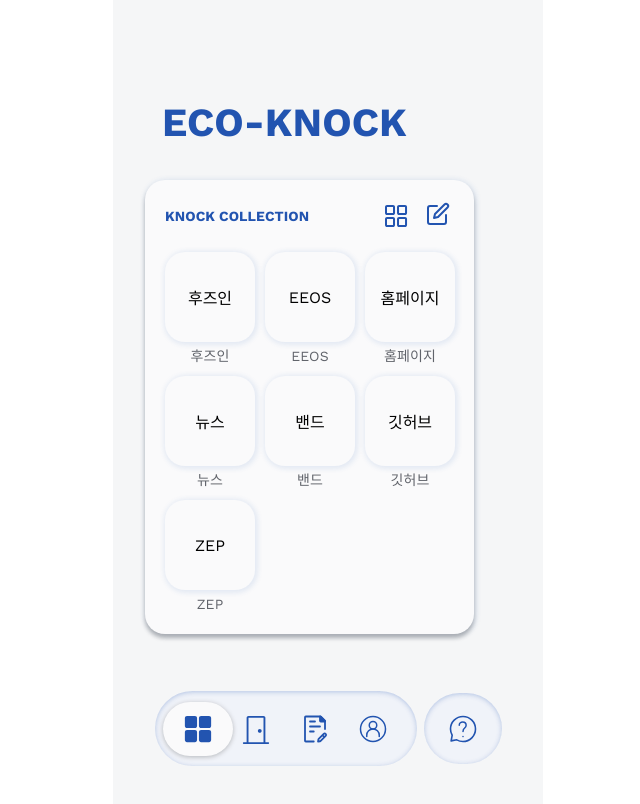
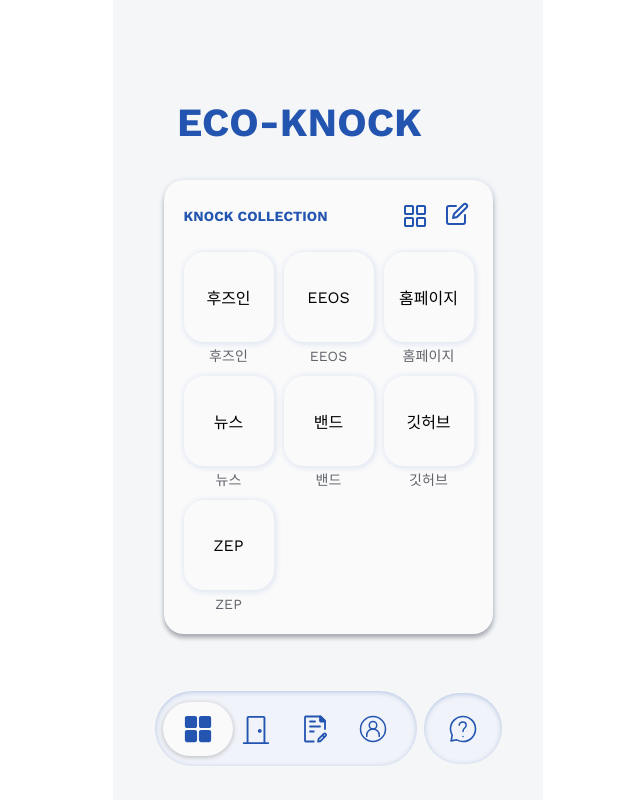
Before and after one commit to JNU-econovation/eco-knock-fe, a React (Vite) app: page / in a window 1280 px wide. Shown: the top 804 px of the page, without its empty margins (312-952 px from the left). Built offline with nearby package versions, Linux system fonts and the light colour scheme.

Commit message:
🐛 Fix: Stabilize page alignment and scrolling

```diff
--- a/src/features/collection/components/CollectionGrid.css
+++ b/src/features/collection/components/CollectionGrid.css
@@ -3,7 +3,7 @@
   width: 329px;
   background: var(--color-surface);
   border-radius: 20px;
-  margin: 0px 32px 100px 32px;
+  margin: 0 auto;
   padding: 20px;
   box-shadow: 0 4px 4px 0 rgba(0, 0, 0, 0.25), 1px 1px 5px 2px rgba(34, 84, 176, 0.10);
 }
--- a/src/shared/components/layout/AppLayout.css
+++ b/src/shared/components/layout/AppLayout.css
@@ -3,11 +3,14 @@
 .app-layout {
   display: flex;
   flex-direction: column;
-  min-height: 100dvh;
+  height: 100dvh;
+  overflow: hidden;
   background-color: var(--color-bg);
 }
 
 .app-layout__main {
   flex: 1;
+  min-height: 0;
   overflow-y: auto;
+  scrollbar-gutter: stable both-edges;
 }
```
